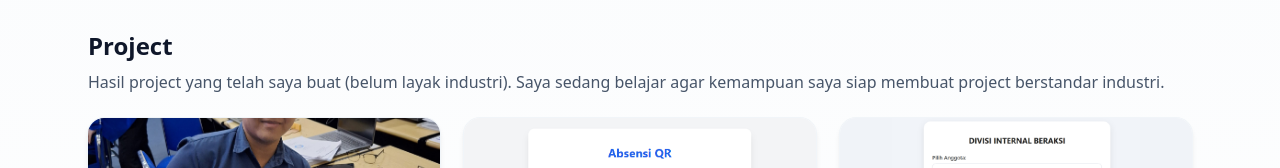
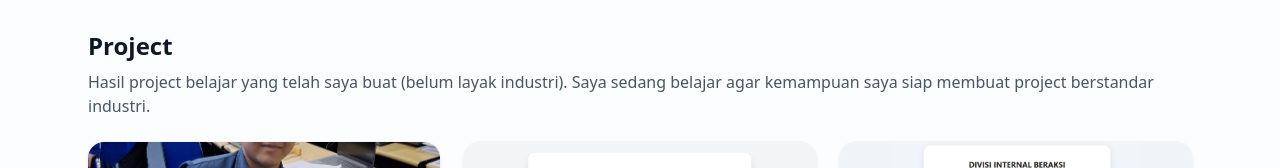
Before and after one commit to fajarpermadi-portofolio/my-portofolio, a React (Vite) app: page / in a window 1280 px wide. Shown: the part 582-750 px from the top of the page. Built offline with nearby package versions, Linux system fonts and the light colour scheme.

Commit message:
Update App.jsx

```diff
--- a/src/App.jsx
+++ b/src/App.jsx
@@ -153,7 +153,7 @@ export default function PortfolioWebsite() {
       {/* Projects */}
       <section id="projects" className="max-w-6xl mx-auto p-6 mt-16">
         <h3 className="text-2xl font-semibold">Project</h3>
-        <p className="text-slate-600 mt-2">Hasil project yang telah saya buat (belum layak industri). Saya sedang belajar agar kemampuan saya siap membuat project berstandar industri.</p>
+        <p className="text-slate-600 mt-2">Hasil project belajar yang telah saya buat (belum layak industri). Saya sedang belajar agar kemampuan saya siap membuat project berstandar industri.</p>
 
         <div className="mt-6 grid grid-cols-1 md:grid-cols-3 gap-6">
           {projects.map((p, i) => (
```
